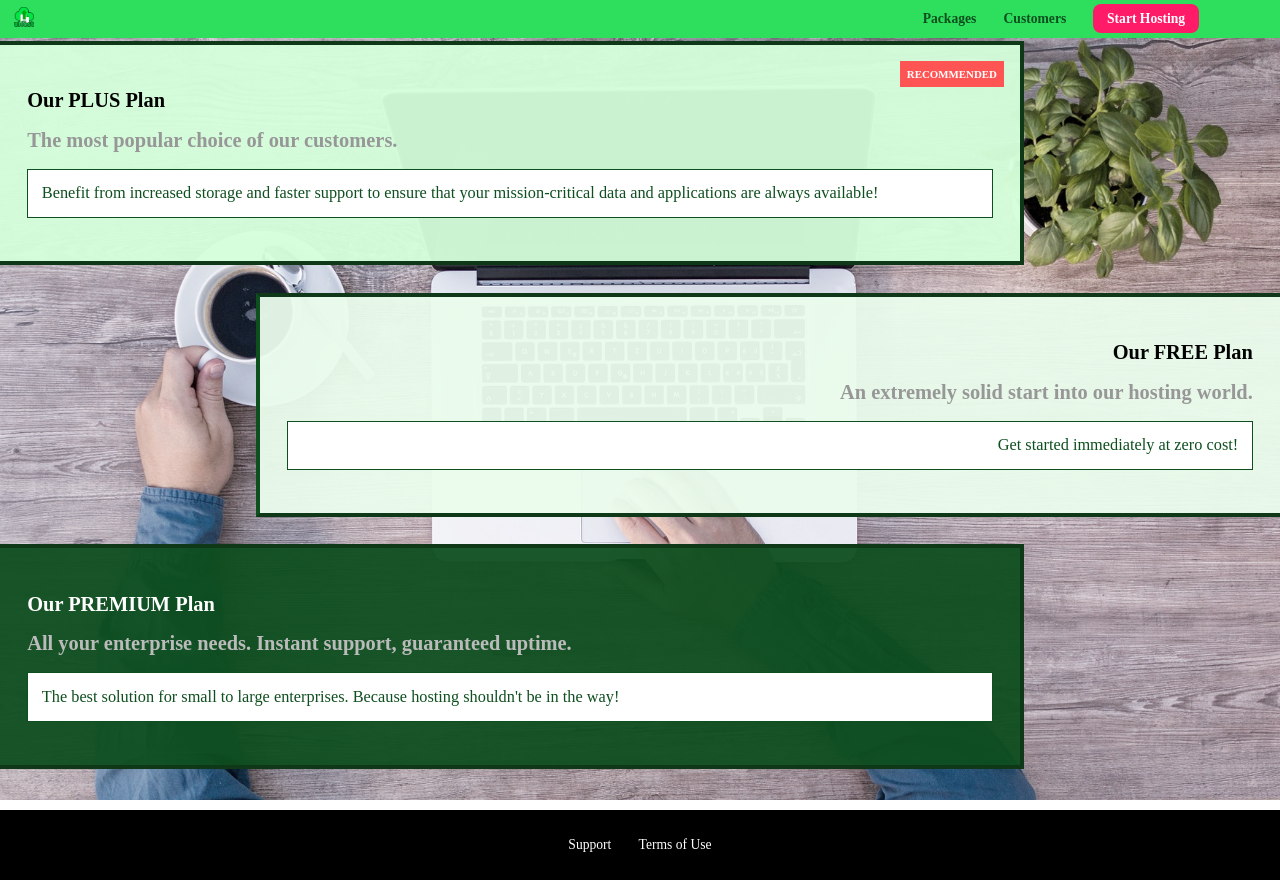
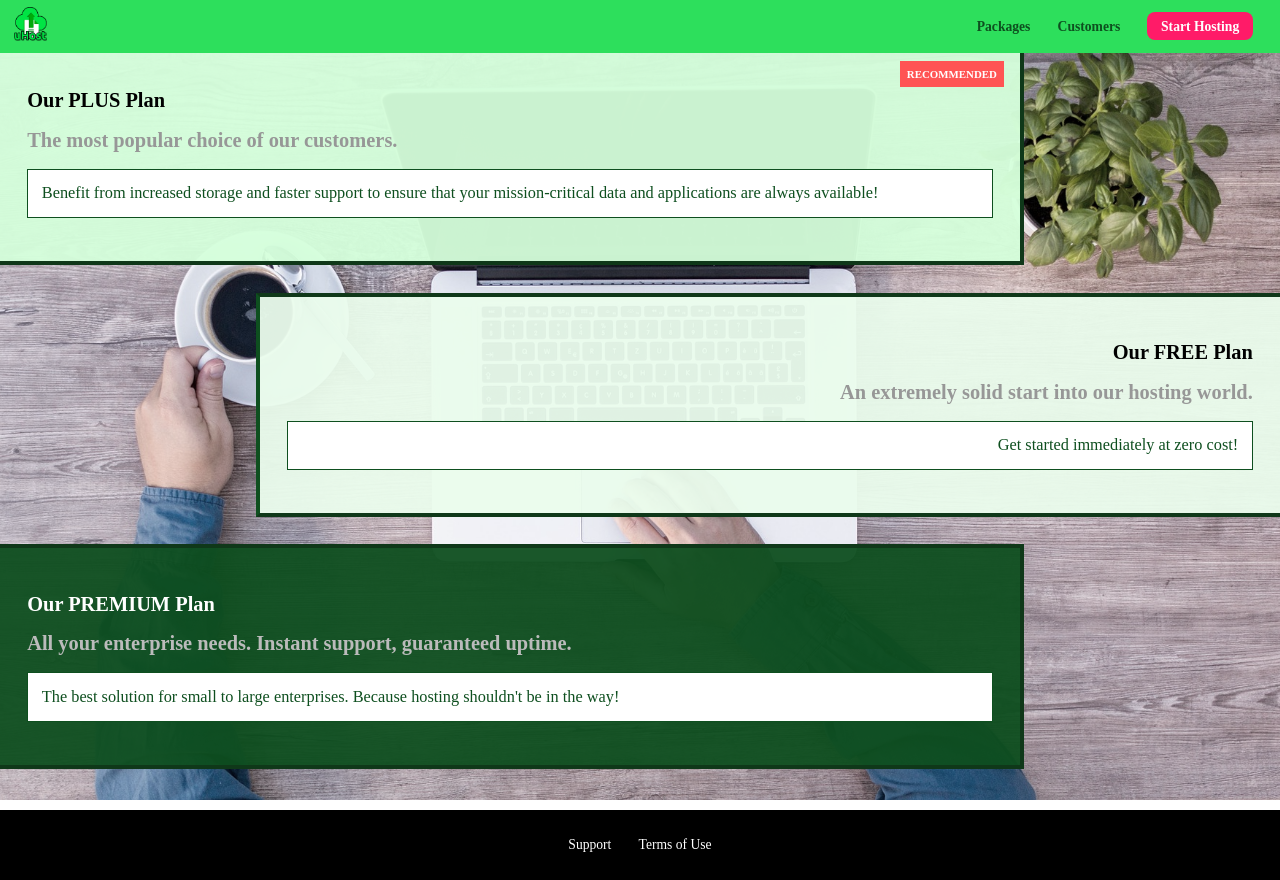
Before and after one commit to butterbeetle/css-practice, a React (Create React App) app: page /packages in a window 1280 px wide. Built offline with nearby package versions, Linux system fonts and the light colour scheme.

Commit message:
[52] Nav바에 flex 적용

```diff
--- a/src/Layout/Navigation.module.css
+++ b/src/Layout/Navigation.module.css
@@ -6,36 +6,38 @@
   background: #2ddf5c;
   padding: 0.5rem 1rem;
   z-index: 1;
+  display: flex;
+  align-items: center;
+  justify-content: space-between;
 }
-.mainHeader div {
-  display: inline-block;
-  vertical-align: middle;
-}
+
 .mainHeader div a {
   color: #0e4f1f;
   text-decoration: none;
   font-weight: bold;
   font-size: 1.5rem;
-  height: 1.5rem;
-  display: inline-block;
+  height: 2.5rem;
 }
+
 .mainHeader div a img {
-  height: 100%;
+  height: 2.5rem;
 }
 
 .mainHeader nav {
-  display: inline-block;
+  /* display: inline-block;
   text-align: right;
   width: calc(100% - 74px);
-  vertical-align: middle;
+  vertical-align: middle; */
+  display: flex;
 }
+
 .mainHeader ul {
   padding: 0;
   margin: 0;
   list-style: none;
+  display: flex;
 }
 .mainHeader li {
-  display: inline-block;
   margin: 0 1rem;
 }
 .mainHeader li a {
```
